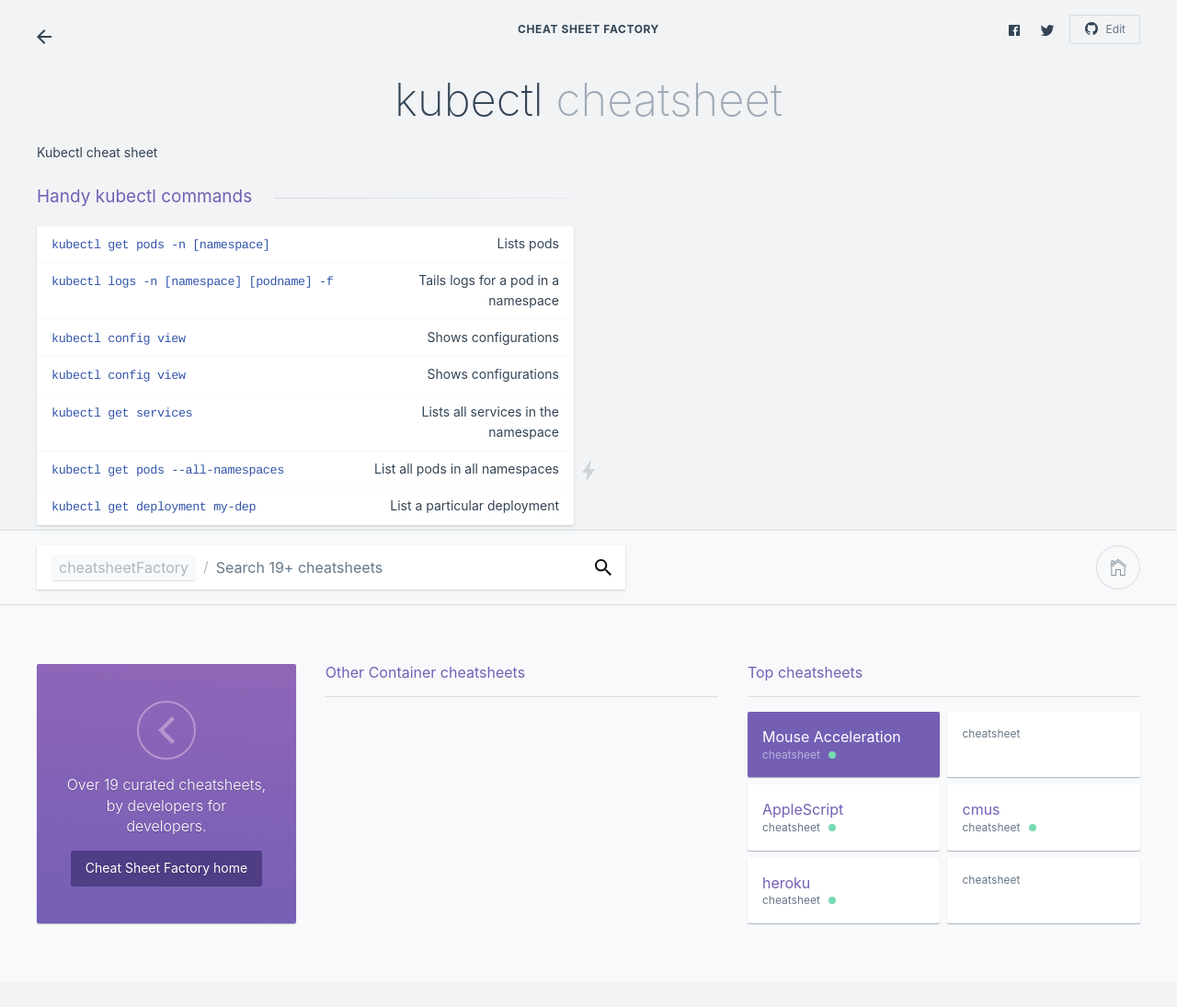
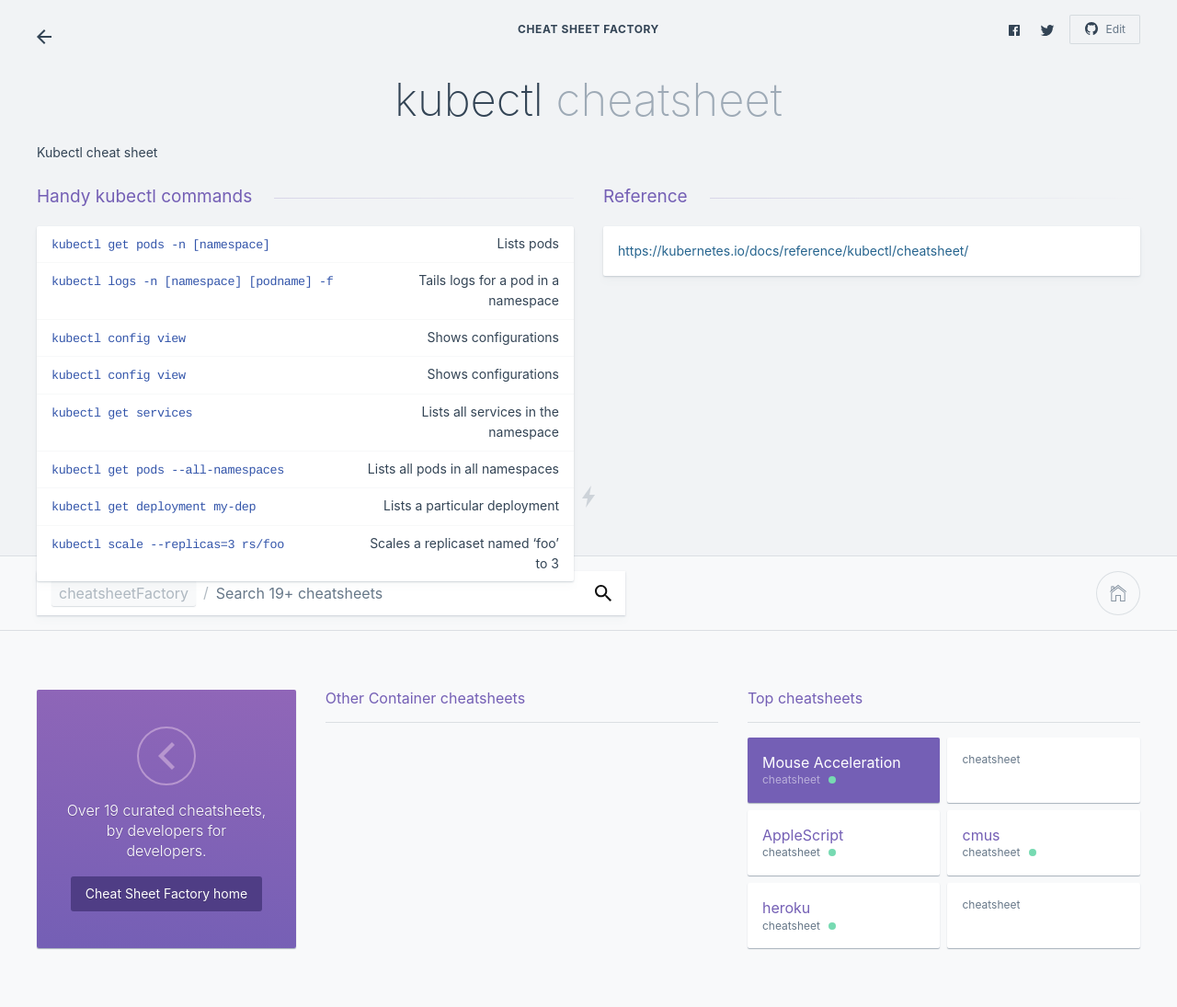
Before and after one commit to kasramp/cheat-sheet-factory, a Jekyll site: the page built from container/kubectl.md, in a window 1280 px wide. Shown: the whole page at 92% size. Built offline with Jekyll 4.4.1, drawn with Linux system fonts in a browser that asks for light colours; before the commit the page ends 1068 px from its top, so only the background shows below that.

Commit message:
Add reference

```diff
--- a/container/kubectl.md
+++ b/container/kubectl.md
@@ -22,5 +22,10 @@ Shortcuts
 | `kubectl config view` | Shows configurations |
 | `kubectl config view` | Shows configurations |
 | `kubectl get services` | Lists all services in the namespace |
-| `kubectl get pods --all-namespaces` | List all pods in all namespaces |
-| `kubectl get deployment my-dep` | List a particular deployment |
+| `kubectl get pods --all-namespaces` | Lists all pods in all namespaces |
+| `kubectl get deployment my-dep` | Lists a particular deployment |
+| `kubectl scale --replicas=3 rs/foo` | Scales a replicaset named 'foo' to 3 |
+
+### Reference
+
+[https://kubernetes.io/docs/reference/kubectl/cheatsheet/](https://kubernetes.io/docs/reference/kubectl/cheatsheet/)
```
